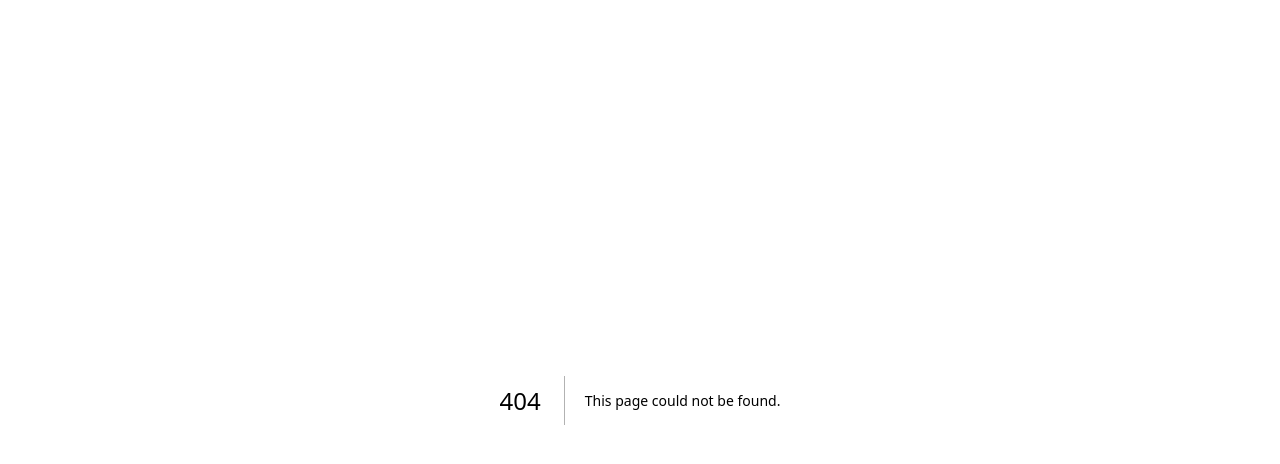
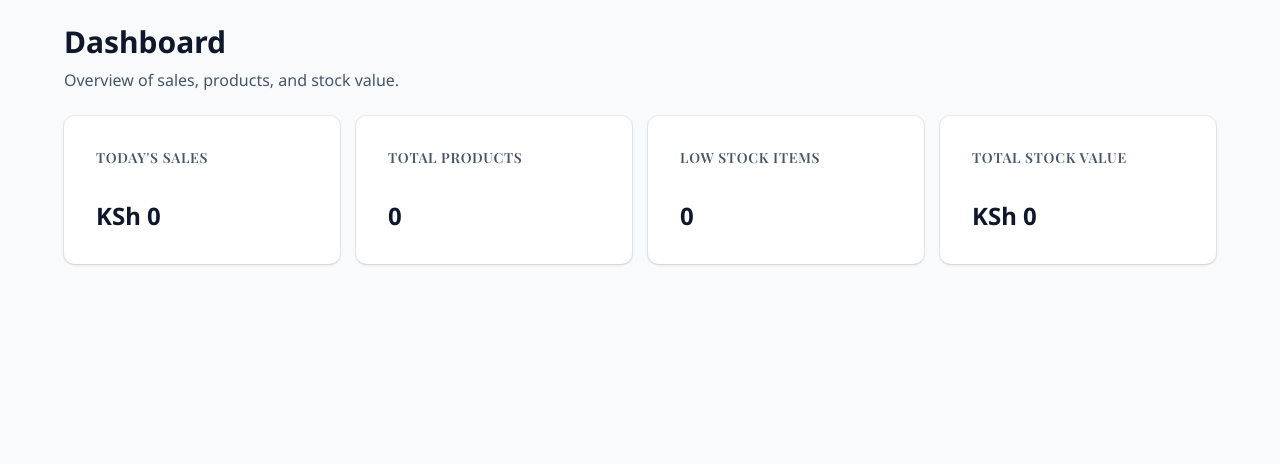
Before and after one commit to Rekile-Mollel/wholesale-hub, a Next.js app: page /dashboard in a window 1280 px wide. Before the commit this address had no page. Shown: the top 464 px of the page. Built offline with nearby package versions, Linux system fonts and the light colour scheme; a web font is replaced by a local one.

Commit message:
Add core app routes

```diff
--- /dev/null
+++ b/src/app/dashboard/page.tsx
@@ -0,0 +1,57 @@
+import {
+  Card,
+  CardContent,
+  CardHeader,
+  CardTitle,
+} from "@/components/ui/card";
+
+const metrics = [
+  {
+    label: "Today's Sales",
+    value: "KSh 0",
+  },
+  {
+    label: "Total Products",
+    value: "0",
+  },
+  {
+    label: "Low Stock Items",
+    value: "0",
+  },
+  {
+    label: "Total Stock Value",
+    value: "KSh 0",
+  },
+];
+
+export default function DashboardPage() {
+  return (
+    <main className="min-h-screen bg-slate-50 px-4 py-6 sm:px-6 lg:px-8">
+      <div className="mx-auto flex max-w-6xl flex-col gap-6">
+        <div>
+          <h1 className="text-3xl font-bold text-slate-900">Dashboard</h1>
+          <p className="mt-2 text-slate-600">
+            Overview of sales, products, and stock value.
+          </p>
+        </div>
+
+        <section className="grid gap-4 sm:grid-cols-2 lg:grid-cols-4">
+          {metrics.map((metric) => (
+            <Card key={metric.label} className="rounded-lg">
+              <CardHeader>
+                <CardTitle className="text-sm text-slate-600">
+                  {metric.label}
+                </CardTitle>
+              </CardHeader>
+              <CardContent>
+                <p className="text-2xl font-bold text-slate-900">
+                  {metric.value}
+                </p>
+              </CardContent>
+            </Card>
+          ))}
+        </section>
+      </div>
+    </main>
+  );
+}
--- /dev/null
+++ b/src/app/products/page.tsx
@@ -0,0 +1,12 @@
+export default function ProductsPage() {
+  return (
+    <main className="min-h-screen bg-slate-50 px-4 py-6 sm:px-6 lg:px-8">
+      <div className="mx-auto max-w-6xl">
+        <h1 className="text-3xl font-bold text-slate-900">Products</h1>
+        <p className="mt-2 text-slate-600">
+          Manage wholesale products and stock levels.
+        </p>
+      </div>
+    </main>
+  );
+}
--- /dev/null
+++ b/src/app/receipts/page.tsx
@@ -0,0 +1,12 @@
+export default function ReceiptsPage() {
+  return (
+    <main className="min-h-screen bg-slate-50 px-4 py-6 sm:px-6 lg:px-8">
+      <div className="mx-auto max-w-6xl">
+        <h1 className="text-3xl font-bold text-slate-900">Receipts</h1>
+        <p className="mt-2 text-slate-600">
+          Generate and view customer receipts.
+        </p>
+      </div>
+    </main>
+  );
+}
--- /dev/null
+++ b/src/app/sales/page.tsx
@@ -0,0 +1,12 @@
+export default function SalesPage() {
+  return (
+    <main className="min-h-screen bg-slate-50 px-4 py-6 sm:px-6 lg:px-8">
+      <div className="mx-auto max-w-6xl">
+        <h1 className="text-3xl font-bold text-slate-900">Sales</h1>
+        <p className="mt-2 text-slate-600">
+          Record customer purchases and track revenue.
+        </p>
+      </div>
+    </main>
+  );
+}
```
